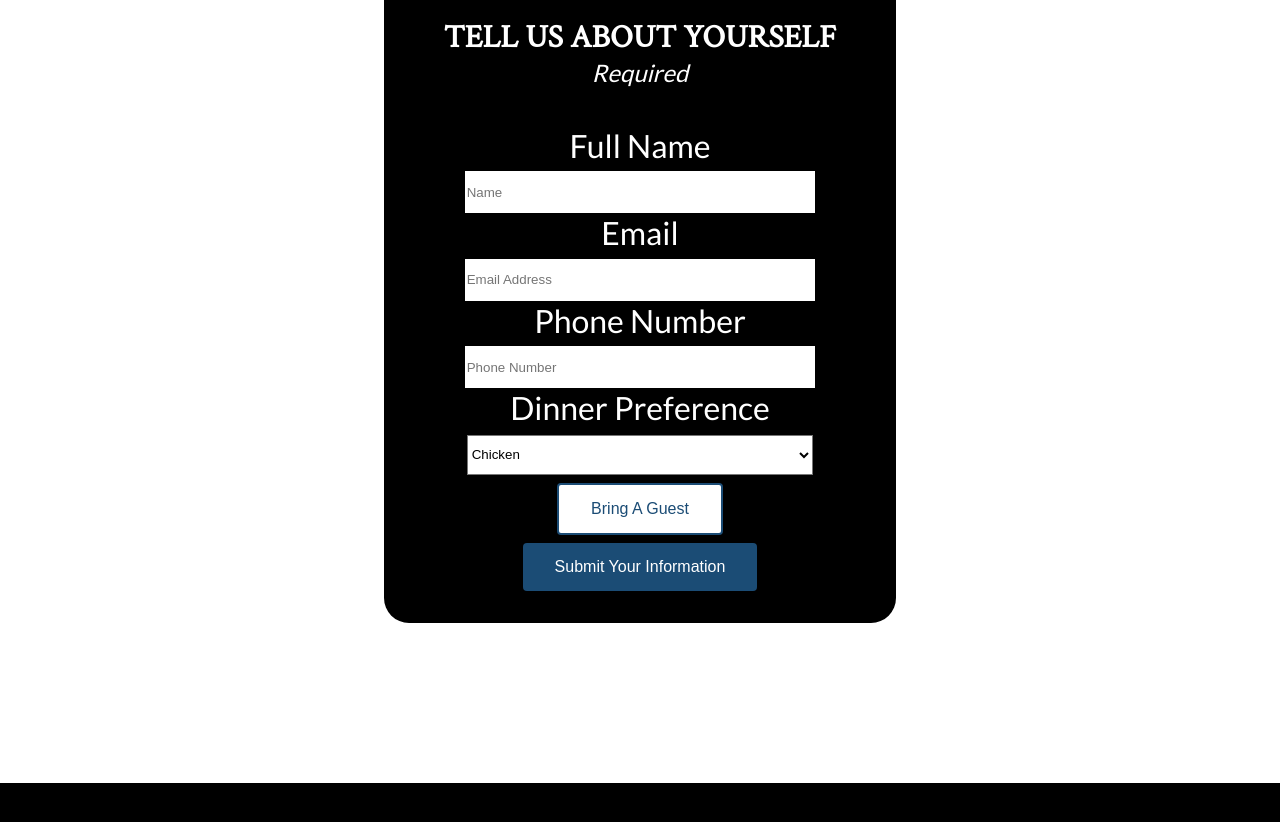
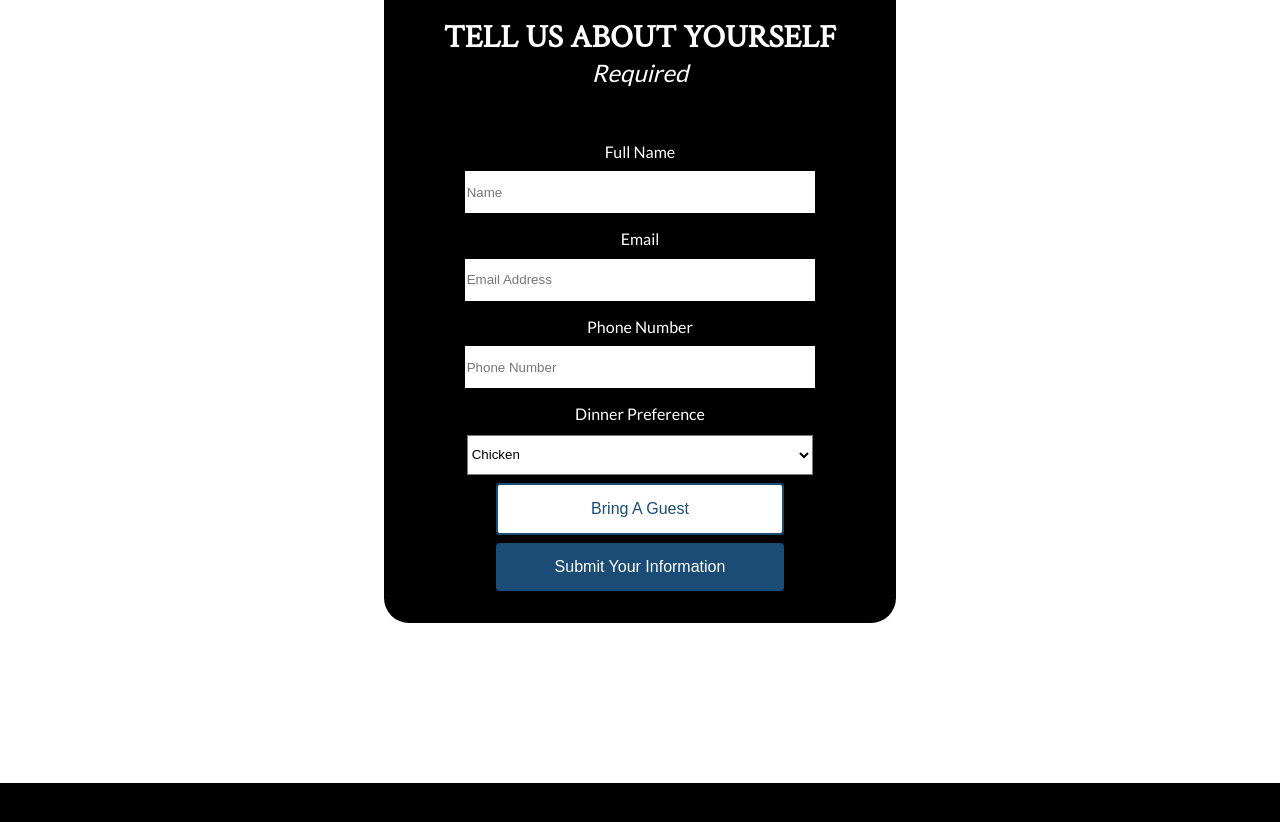
Before and after one commit to jonathanjwatson/stork-ball, a React (Create React App) app in the folder client/: page / in a window 1280 px wide. Shown: the part 3940-4762 px from the top of the page. Built offline with nearby package versions, Linux system fonts and the light colour scheme.

Commit message:
Styled button

```diff
--- a/client/src/components/PodSevenGuest.jsx
+++ b/client/src/components/PodSevenGuest.jsx
@@ -7,19 +7,19 @@ class PodSevenGuest extends Component {
                 <h4>TELL US ABOUT YOUR GUEST</h4>
 							<p>Optional</p>
 							<br />
-                                <label htmlFor="fullName">Guest Name</label>
+                                <label htmlFor="guestFullName">Guest Name</label>
                                 <br />
 								<input type="text" placeholder="First Name" />
 								<br />
-                                <label htmlFor="email">Guest Email</label>
+                                <label htmlFor="guestEmail">Guest Email</label>
                                 <br />
 								<input type="email" placeholder="Email Address" />
 								<br />
-                                <label htmlFor="phone">Guest Phone Number</label>
+                                <label htmlFor="guestPhone">Guest Phone Number</label>
                                 <br />
 								<input type="phone" placeholder="Phone Number" />
 								<br />
-                                <label htmlFor="dinnerChoice">Guest Dinner Choice</label>
+                                <label htmlFor="guestDinnerChoice">Guest Dinner Choice</label>
                                 <br />
 								<select
 									name="dinnerChoice"
--- a/client/src/index.css
+++ b/client/src/index.css
@@ -236,6 +236,7 @@ position: absolute;
     display: inline-block;
     font-size: 16px;
     border-radius:4px;
+    width:18em;
 }
 .RSVP select{
   background-color:#fff;
@@ -267,6 +268,10 @@ position: absolute;
   font-size:.75em;
   font-style:italic;
   margin:0;
+}
+.RSVP-One label{
+  font-size:.5em;
+  margin:.25rem;
 }
 .RSVP-One form{
   background-color:black;
```
